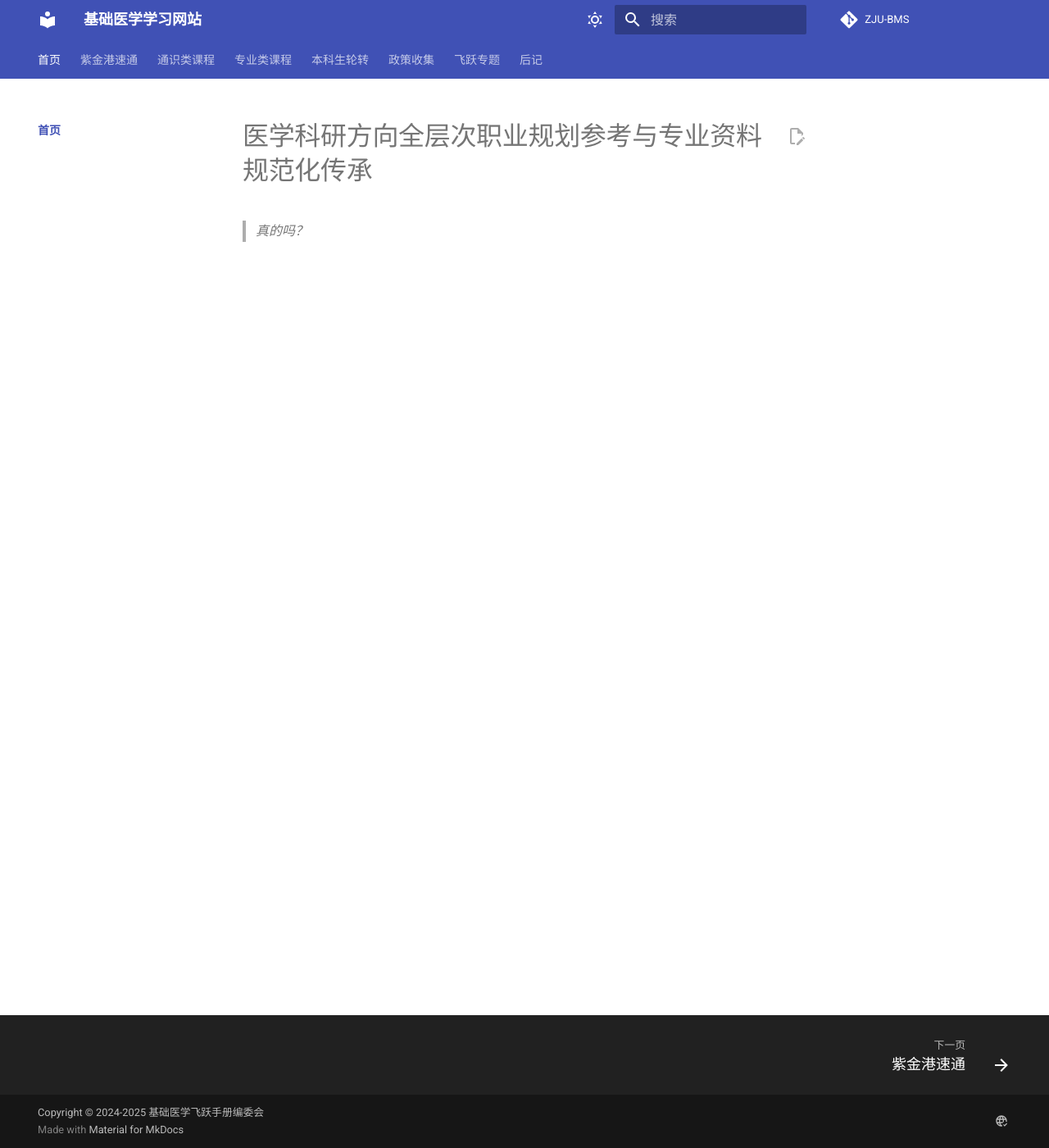
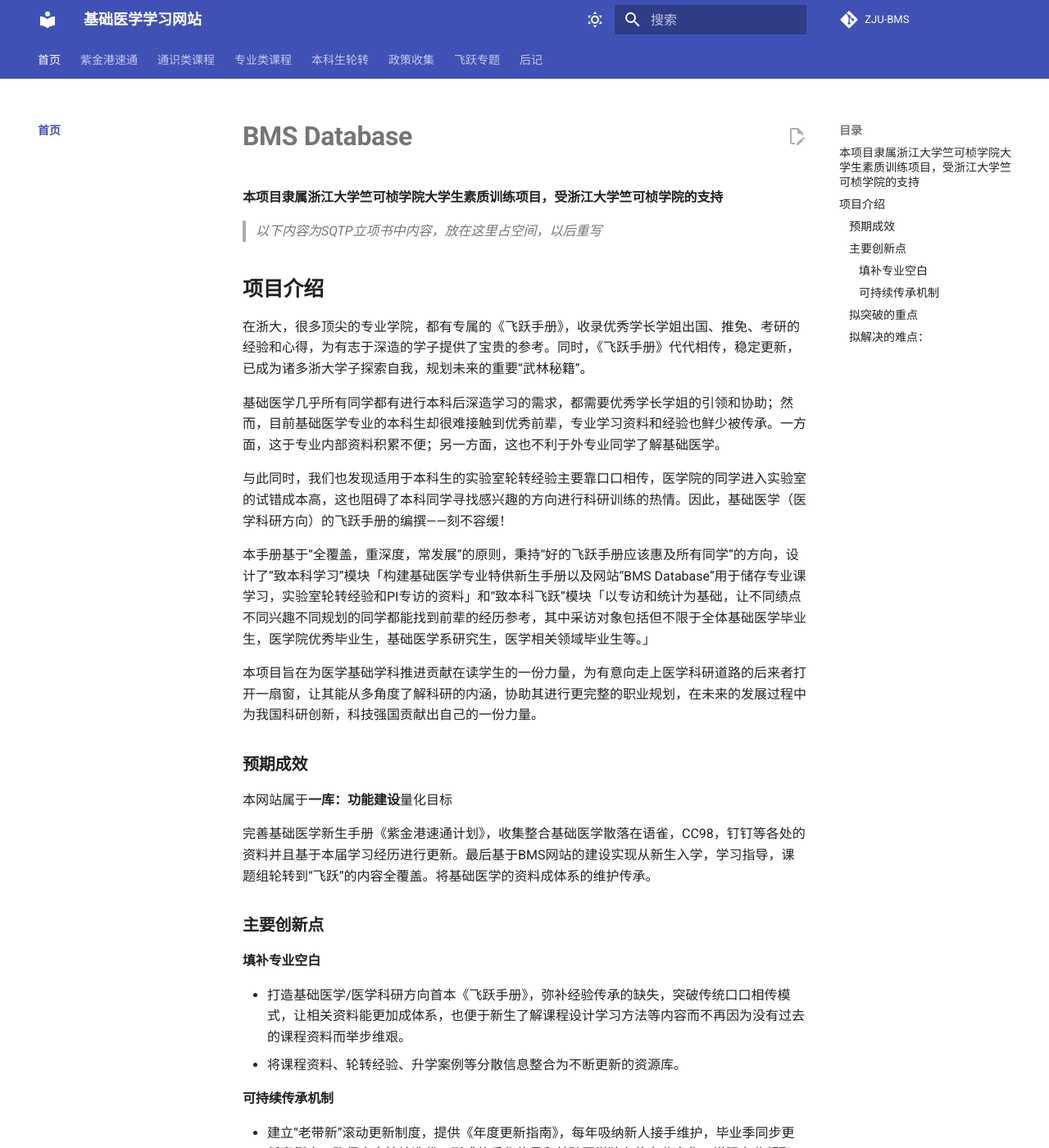
Before and after one commit to GuChL9/site-test, an MkDocs documentation site: the page built from docs/index.md, in a window 1280 px wide and 1400 px high. Shown: the whole window at 82% size. Built offline with MkDocs 1.6.1 and Material for MkDocs 9.7.7, drawn with Linux system fonts in a browser that asks for light colours; comment, search, counter and statistics services are not loaded; some of the changed text lies outside the part shown.

Commit message:
Add files via upload

```diff
--- a/docs/index.md
+++ b/docs/index.md
@@ -1,3 +1,73 @@
-# 医学科研方向全层次职业规划参考与专业资料规范化传承
+# **BMS Database**
 
-> *真的吗？*
+#### 本项目隶属浙江大学竺可桢学院大学生素质训练项目，受浙江大学竺可桢学院的支持
+
+> *以下内容为SQTP立项书中内容，放在这里占空间，以后重写*
+
+## **项目介绍**
+
+在浙大，很多顶尖的专业学院，都有专属的《飞跃手册》，收录优秀学长学姐出国、推免、考研的经验和心得，为有志于深造的学子提供了宝贵的参考。同时，《飞跃手册》代代相传，稳定更新，已成为诸多浙大学子探索自我，规划未来的重要“武林秘籍”。
+
+基础医学几乎所有同学都有进行本科后深造学习的需求，都需要优秀学长学姐的引领和协助；然而，目前基础医学专业的本科生却很难接触到优秀前辈，专业学习资料和经验也鲜少被传承。一方面，这于专业内部资料积累不便；另一方面，这也不利于外专业同学了解基础医学。
+
+与此同时，我们也发现适用于本科生的实验室轮转经验主要靠口口相传，医学院的同学进入实验室的试错成本高，这也阻碍了本科同学寻找感兴趣的方向进行科研训练的热情。因此，基础医学（医学科研方向）的飞跃手册的编撰——刻不容缓！
+
+本手册基于“全覆盖，重深度，常发展”的原则，秉持“好的飞跃手册应该惠及所有同学”的方向，设计了“致本科学习”模块「构建基础医学专业特供新生手册以及网站“BMS Database”用于储存专业课学习，实验室轮转经验和PI专访的资料」和“致本科飞跃”模块「以专访和统计为基础，让不同绩点不同兴趣不同规划的同学都能找到前辈的经历参考，其中采访对象包括但不限于全体基础医学毕业生，医学院优秀毕业生，基础医学系研究生，医学相关领域毕业生等。」
+
+本项目旨在为医学基础学科推进贡献在读学生的一份力量，为有意向走上医学科研道路的后来者打开一扇窗，让其能从多角度了解科研的内涵，协助其进行更完整的职业规划，在未来的发展过程中为我国科研创新，科技强国贡献出自己的一份力量。
+
+### **预期成效**
+
+本网站属于**一库：功能建设**量化目标
+
+完善基础医学新生手册《紫金港速通计划》，收集整合基础医学散落在语雀，CC98，钉钉等各处的资料并且基于本届学习经历进行更新。最后基于BMS网站的建设实现从新生入学，学习指导，课题组轮转到“飞跃”的内容全覆盖。将基础医学的资料成体系的维护传承。
+
+
+### **主要创新点**
+
+#### **填补专业空白**
+
+- 打造基础医学/医学科研方向首本《飞跃手册》，弥补经验传承的缺失，突破传统口口相传模式，让相关资料能更加成体系，也便于新生了解课程设计学习方法等内容而不再因为没有过去的课程资料而举步维艰。
+- 将课程资料、轮转经验、升学案例等分散信息整合为不断更新的资源库。
+
+#### **可持续传承机制**
+
+- 建立“老带新”滚动更新制度，提供《年度更新指南》，每年吸纳新人接手维护，毕业季同步更新案例库，确保内容持续迭代。形成体系化传承和基础医学独有的专业文化，增强专业凝聚力，也为未来可能发生的交叉合作打下坚实基础。
+
+### **拟突破的重点**
+
+**信息整合的系统性**
+
+- 将碎片化分布于CC98、语雀等平台的课程笔记、升学碎片信息进行标准化归类。找出这些深藏其中的资料并且进行整合，在前人珠玉的基础上产生自己的经验想法，深入思考如何帮助新生了解我们专业。
+
+**实用性与普适性平衡**
+
+- 设计分层参考系统：为不同规划方向（如科研型/产业型）提供针对性案例，同时保留个性化发展空间。对于不同使用目的和不同阶段的同学都有价值，新生可以查资料并且了解实验室情况，老生可以参考毕业路径，以飞跃手册为媒介联系到前辈们，直接与前辈们进行沟通参考。
+实施难点与对策
+
+### **拟解决的难点：**
+
+**1. 信息采集完整性**
+
+- 基础医学直系毕业生样本量有限，历史数据匮乏，资料传承断层。
+
+**对策：**
+
+- 采访范围扩展至医学院相关专业（如生物科学、临床医学转型科研方向者）。
+
+**2. 长期运维可行性**
+
+- 学生团队更替可能导致项目中断或者出现更新不及时的情况。
+
+**对策：**
+
+- 基于前文的“老带新”滚动制度，争取每届有1-2主负责人来进行维护，并以此为支点进行团队化的修订更新等，模仿CC98运营模式，鼓励同学们将其作为留言墙/论坛形式进行资料的留存。
+
+**3. 信息准确性把控**
+
+- 主观经验与客观政策变动的冲突（如推免政策逐年调整）。
+
+**对策：**
+
+- 建立双时间戳标注系统：明确标注经验有效期（如“2025年夏令营经验-适用于2027年前”）。
+- 邀请教学科教师担任政策顾问，定期集中更新制度文件。
```
Also changed, not shown: docs/fly/index.md (added, +7 -0 lines), docs/homepage/about_us.md (added, +3 -0 lines), docs/postscript/postscript.md (added, +5 -0 lines), docs/rotation/rotation.md (added, +3 -0 lines).
